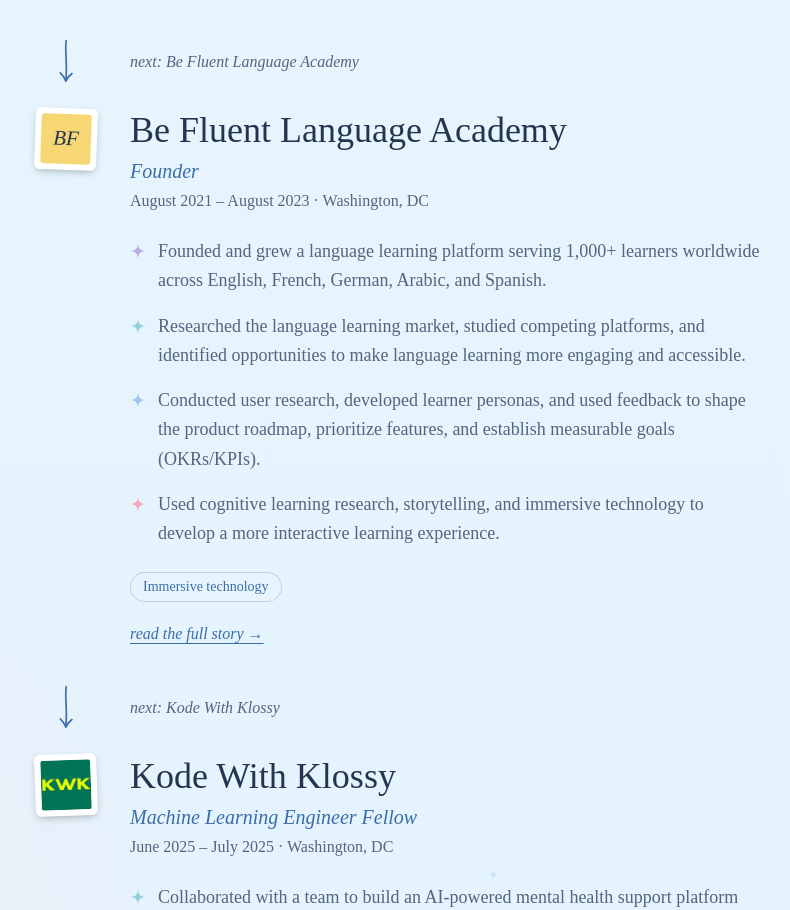
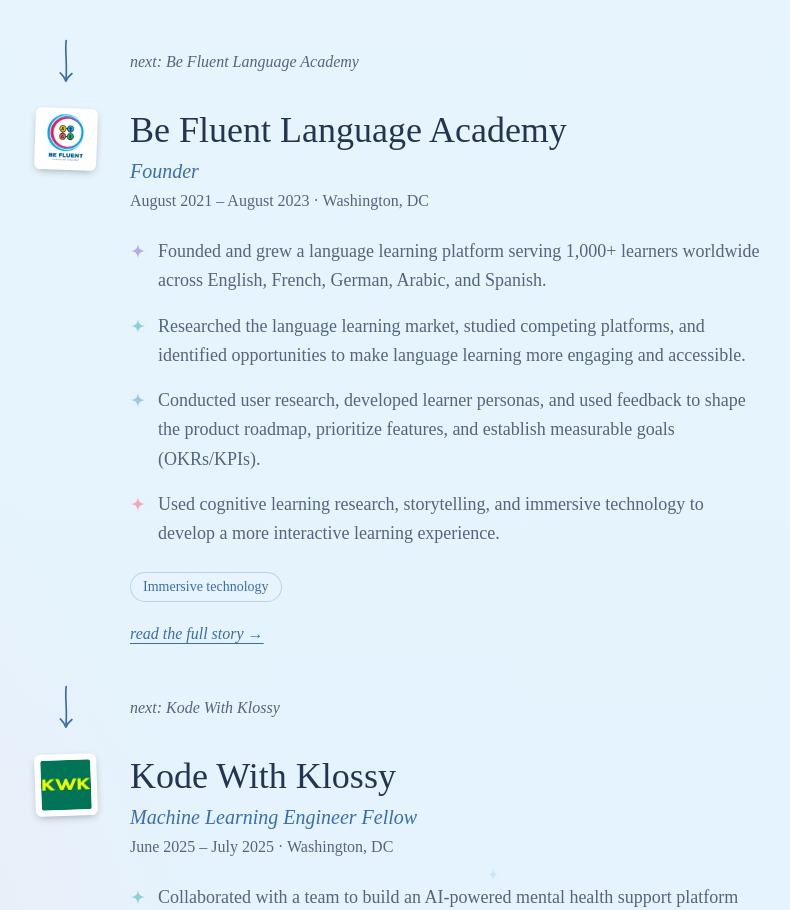
Before and after one commit to JodyAbdulrazek/nextjs-boilerplate, a Next.js app: page / in a window 1280 px wide. Shown: the part 2508-3418 px from the top of the page, without its empty margins (242-1032 px from the left). Built offline with nearby package versions, Linux system fonts and the light colour scheme.

Commit message:
Add the Be Fluent Language Academy logo
Co-Authored-By: Claude Opus 5.5 <noreply@anthropic.com>

```diff
--- a/app/data/work.ts
+++ b/app/data/work.ts
@@ -116,6 +116,7 @@ export const experiences: Work[] = [
   },
   {
     slug: "be-fluent",
+    logo: { src: "/logos/be-fluent.jpg" },
     kind: "experience",
     org: "Be Fluent Language Academy",
     role: "Founder",
```
Also changed, not shown: public/logos/be-fluent.jpg (added).
